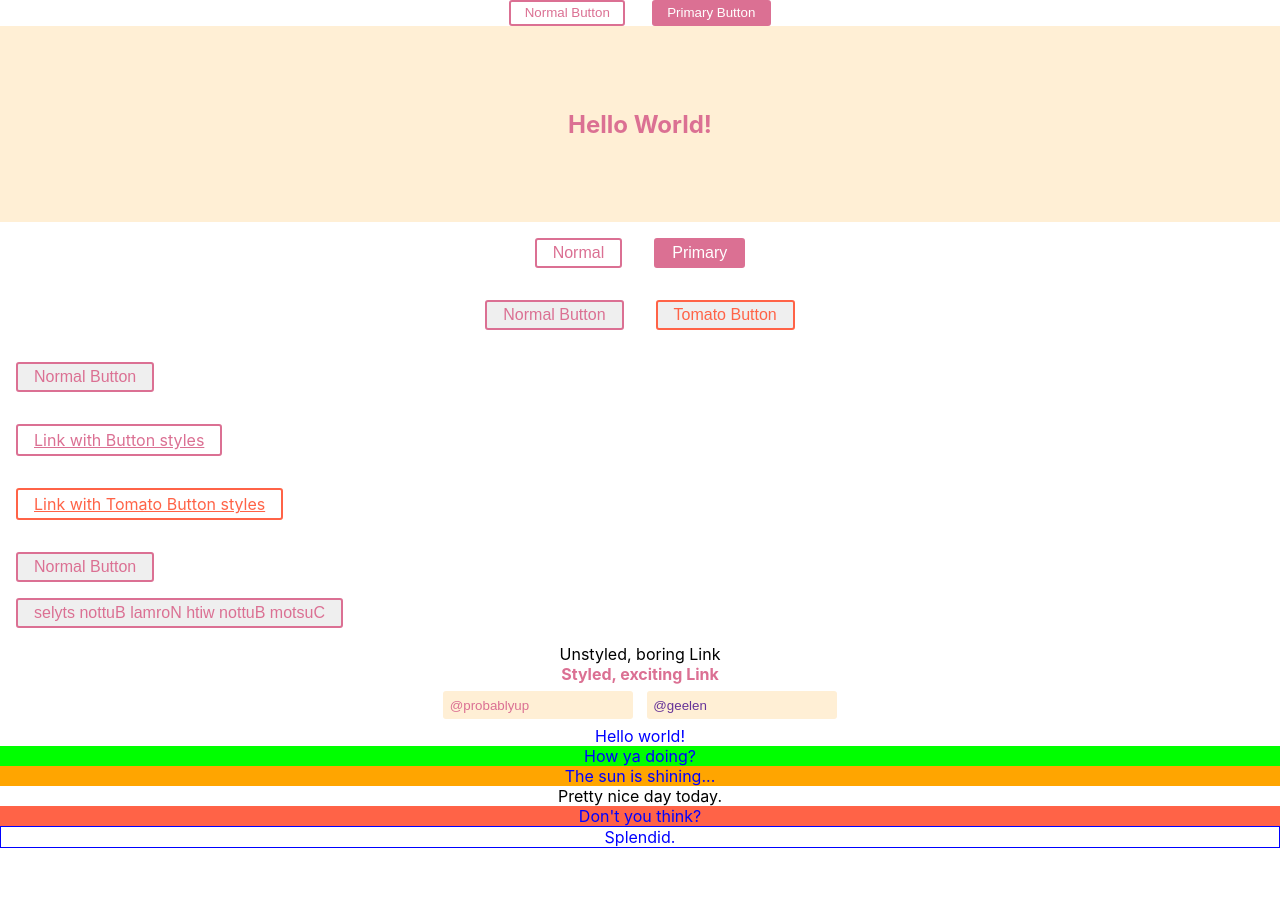
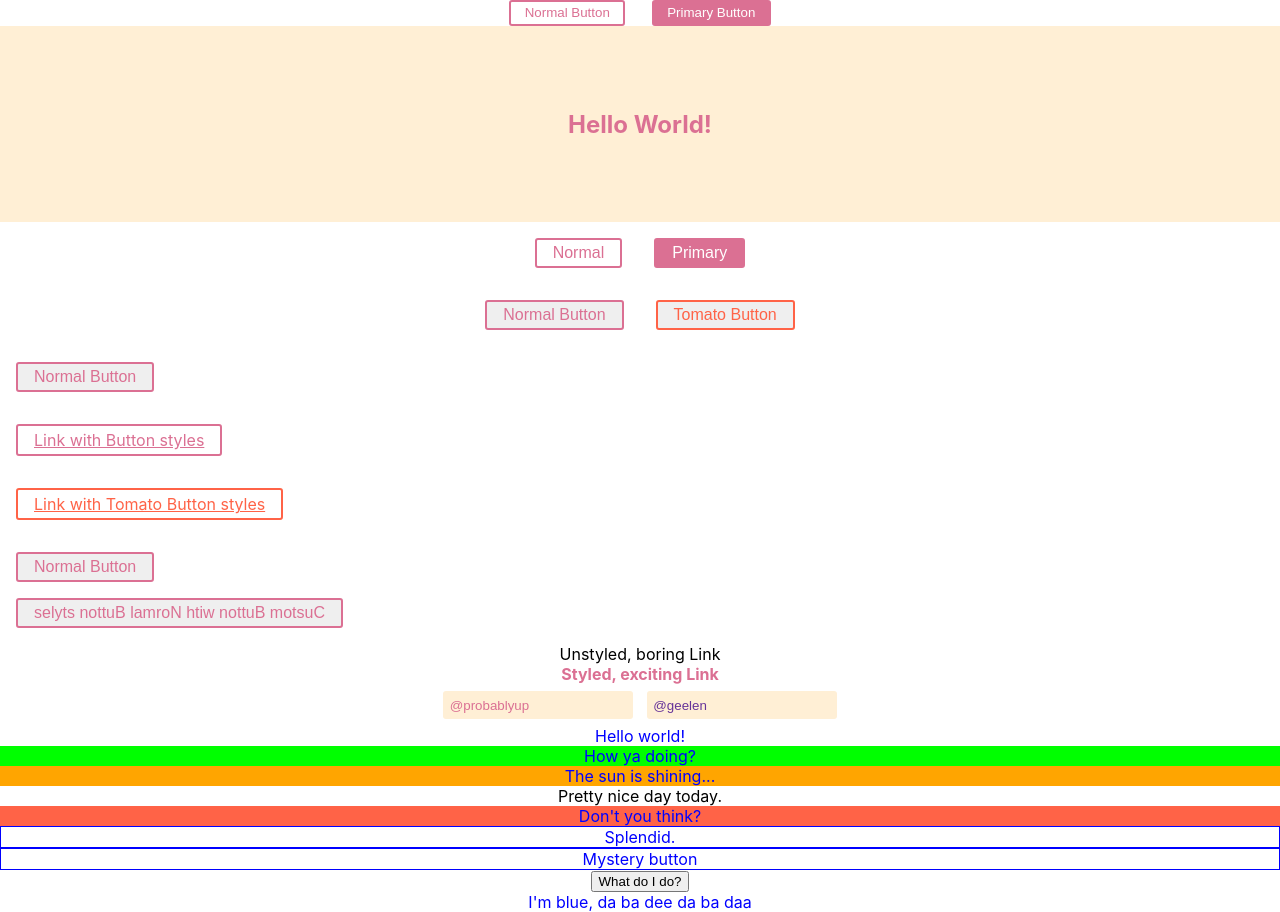
Before and after one commit to Annie-Huang/my-styled-components-tutorial, a React (Create React App) app: page / in a window 1280 px wide. Before the commit the page ends 848 px from the top, so only its background shows below. Built offline with nearby package versions, Linux system fonts and the light colour scheme.

Commit message:
The ampersand (the '&' sign) can be used to increase the specificity.   const Thing3 = styled.div`  && {color: blue; } `

```diff
--- a/src/App.js
+++ b/src/App.js
@@ -13,7 +13,7 @@ import {
 import { Title } from './components/Typography';
 import { Link, StyledLink } from './components/Link';
 import { Input } from './components/Input';
-import { Thing } from './components/Thing';
+import { GlobalStyle, Thing, Thing2, Thing3 } from './components/Thing';
 
 const Container = styled.div`
   text-align: center;
@@ -84,6 +84,18 @@ function App() {
           <Thing>Splendid.</Thing>
         </div>
       </Container>
+      <Container>
+        <Thing2>
+          <label htmlFor='foo-button' className='something'>
+            Mystery button
+          </label>
+          <button id='foo-button'>What do I do?</button>
+        </Thing2>
+      </Container>
+      <Container>
+        <GlobalStyle />
+        <Thing3>I'm blue, da ba dee da ba daa</Thing3>
+      </Container>
     </div>
   );
 }
--- a/src/components/Thing.js
+++ b/src/components/Thing.js
@@ -1,5 +1,6 @@
-import styled from 'styled-components';
+import styled, { createGlobalStyle } from 'styled-components';
 
+// Pseudoelements, pseudoselectors, and nesting:
 export const Thing = styled.div.attrs((/* props */) => ({ tabIndex: 0 }))`
   color: blue;
 
@@ -27,3 +28,26 @@ export const Thing = styled.div.attrs((/* props */) => ({ tabIndex: 0 }))`
     border: 1px solid; // <Thing> inside another element labeled ".something-else"
   }
 `;
+
+// If you put selectors in without the ampersand (the '&' sign), they will refer to children of the component.
+export const Thing2 = styled.div`
+  color: blue;
+
+  .something {
+    border: 1px solid; // an element labeled ".something" inside <Thing>
+    display: block;
+  }
+`;
+
+export const Thing3 = styled.div`
+  // & {
+  && {
+    color: blue;
+  }
+`;
+
+export const GlobalStyle = createGlobalStyle`
+  div${Thing3} {
+    color: red;
+  }
+`;
```
Also changed, not shown: Note.txt.
